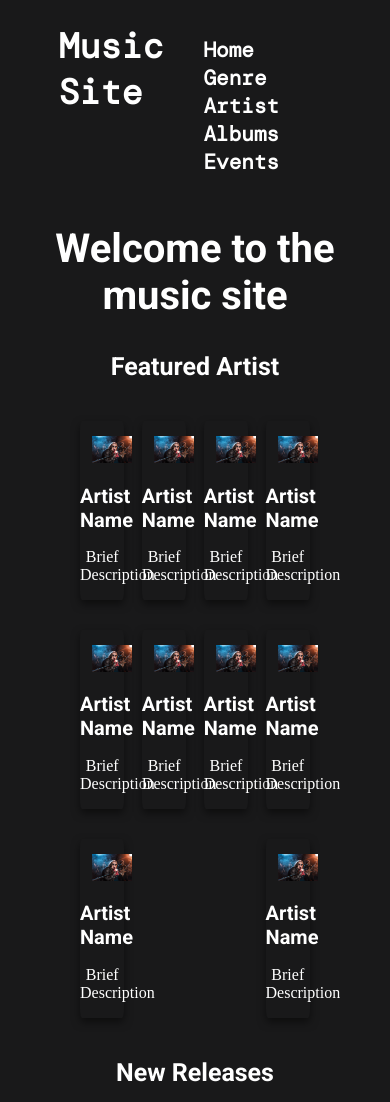
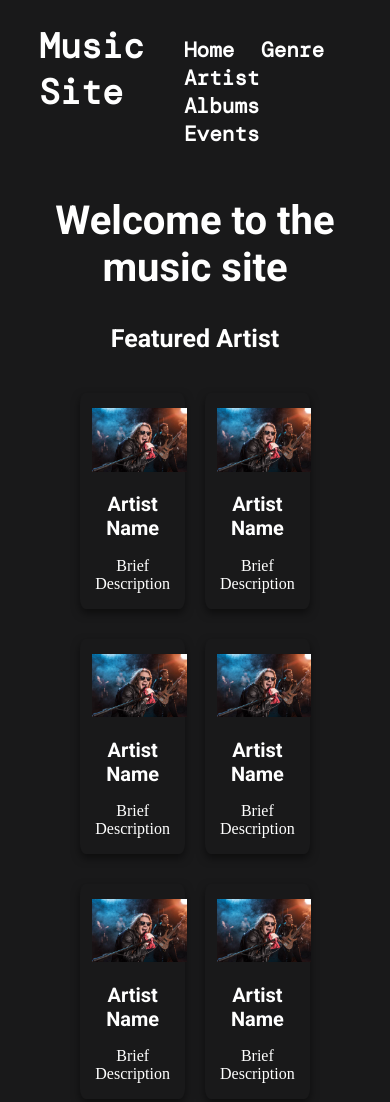
Before and after one commit to Tyandre-Fletcher-Sec-E/Lab-5, a plain HTML site: page Lab 5/index.html in a window 390 px wide. Shown: the top 1102 px of the page. Drawn offline with nearby package versions, Linux system fonts and the light colour scheme.

Commit message:
Added Media Queries
Final step Lab now complete.

```diff
--- a/Lab 5/style.css
+++ b/Lab 5/style.css
@@ -68,6 +68,7 @@ ul {
     flex-wrap: wrap;
     align-items: center;
     padding: 0 20% 0 20%;
+    position: relative;
 }
 
 .artistName {
@@ -82,6 +83,7 @@ ul {
     border-radius: 5%;
     box-sizing: border-box;
     width: 19%;
+    position: relative;
 }
 
 .card:hover {
@@ -110,3 +112,17 @@ ul {
    display: flex;
    justify-content: center;
 }
+
+@media (max-width: 768px) {
+    header {
+        padding: 0 10% 0 10%;
+    }
+
+    section {
+        padding: 15% 10% 0 10%;
+    }
+
+    .card {
+        width: 45%;
+    }
+}
```
